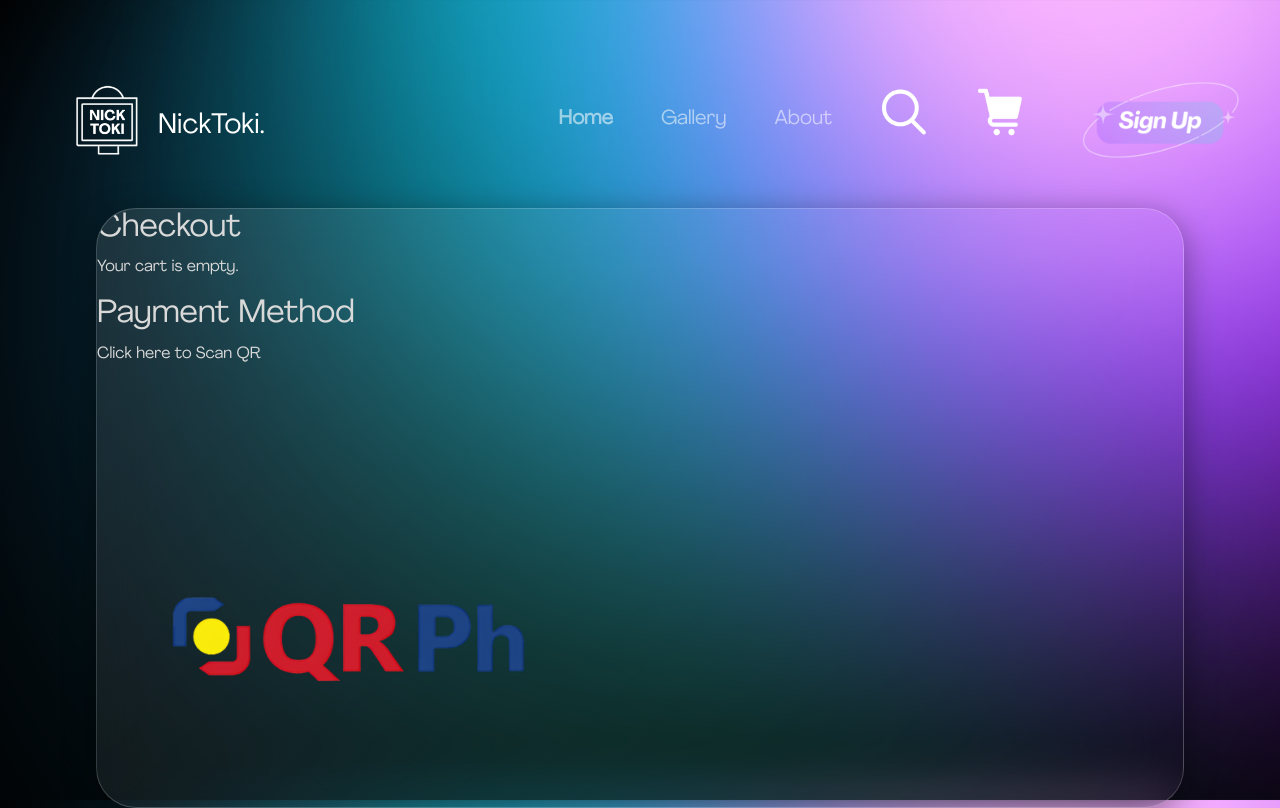
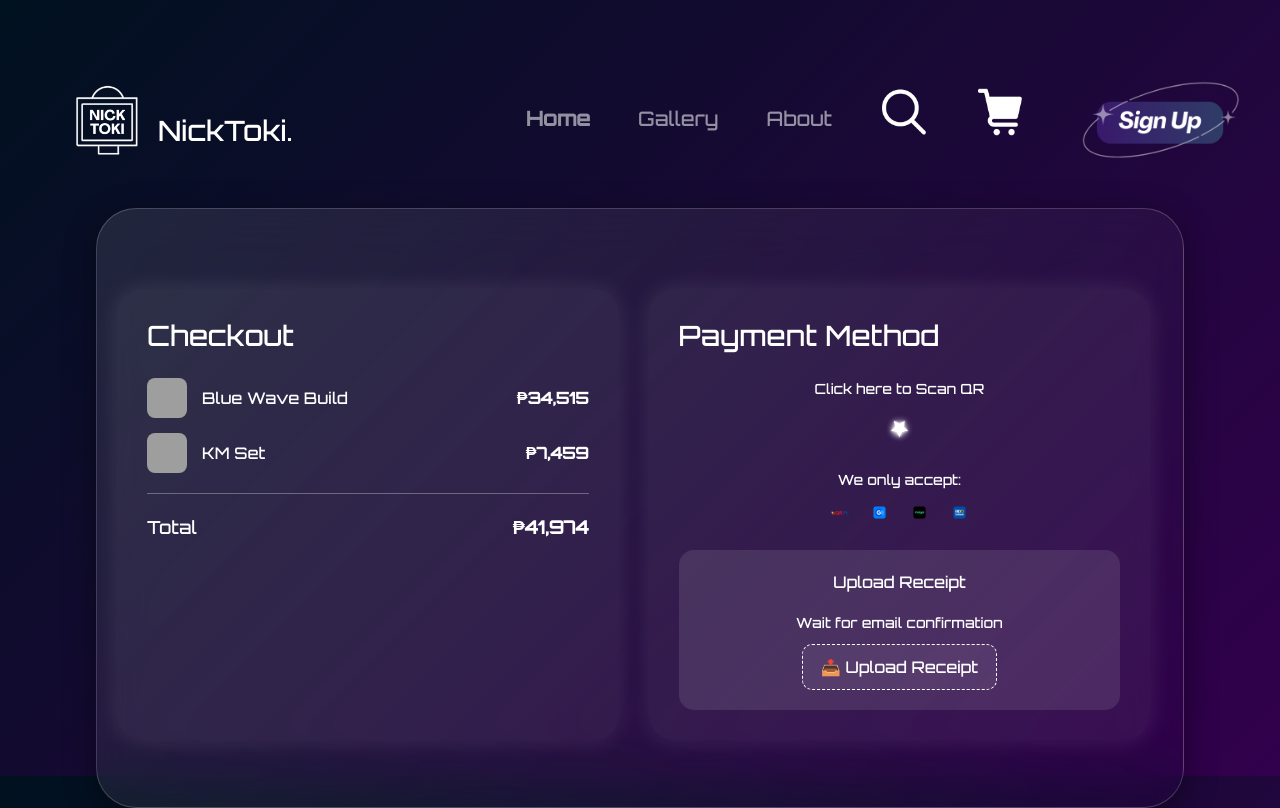
Before and after one commit to NickNakshies/NIckToki, a PHP site: page /cart.php in a window 1280 px wide. Run offline with PHP 8.4, Linux system fonts and the light colour scheme; some libraries are stand-ins or nearby versions; grey boxes are pictures that could not be loaded.

Commit message:
checkout - testing

```diff
--- a/cart.css
+++ b/cart.css
@@ -0,0 +1,122 @@
+body {
+  margin: 0;
+  font-family: 'Orbitron', sans-serif;
+  background: linear-gradient(135deg, #00111f, #32004d);
+  color: white;
+}
+
+.checkout-container {
+  max-width: 1100px;
+  margin: 60px auto;
+  padding: 20px;
+  display: flex;
+  justify-content: space-between;
+  gap: 30px;
+}
+
+.product-list, .payment-box {
+  background: rgba(255, 255, 255, 0.05);
+  border-radius: 25px;
+  padding: 30px;
+  flex: 1;
+  box-shadow: 0 0 25px rgba(255, 255, 255, 0.1);
+}
+
+h2 {
+  font-size: 28px;
+  margin-bottom: 25px;
+}
+
+.product-item {
+  display: flex;
+  justify-content: space-between;
+  align-items: center;
+  margin-bottom: 15px;
+}
+
+.product-label {
+  display: flex;
+  align-items: center;
+  gap: 15px;
+}
+
+.product-label img {
+  width: 40px;
+  height: 40px;
+  object-fit: cover;
+  border-radius: 8px;
+}
+
+.price {
+  font-weight: bold;
+}
+
+.total-line {
+  border-top: 1px solid rgba(255,255,255,0.3);
+  margin: 20px 0;
+}
+
+.total {
+  font-size: 18px;
+}
+
+.scan-label {
+  text-align: center;
+  margin-bottom: 10px;
+  font-size: 14px;
+}
+
+.scanqr {
+  display: block;
+  width: 40px;
+  margin: 0 auto 20px;
+}
+
+.accept-text {
+  text-align: center;
+  font-size: 14px;
+  margin-bottom: 10px;
+}
+
+.logos {
+  display: flex;
+  justify-content: center;
+  gap: 15px;
+  margin-bottom: 25px;
+}
+
+.logos img {
+  height: 25px;
+}
+
+.upload-section {
+  background: rgba(255,255,255,0.1);
+  border-radius: 15px;
+  padding: 20px;
+  text-align: center;
+}
+
+.upload-btn {
+  display: inline-block;
+  padding: 10px 18px;
+  background: #ffffff10;
+  border: 1px dashed white;
+  border-radius: 10px;
+  cursor: pointer;
+  margin-top: 10px;
+}
+
+.upload-btn:hover {
+  background: #ffffff20;
+}
+
+.upload-section input[type="file"] {
+  display: none;
+}
+
+.footer-note {
+  text-align: center;
+  margin-top: 60px;
+  font-size: 12px;
+  opacity: 0.7;
+}
--- a/cart.php
+++ b/cart.php
@@ -5,81 +5,73 @@
 <!DOCTYPE html>
 <html lang="en">
 <head>
-  <meta charset="UTF-8" />
-  <meta name="viewport" content="width=device-width, initial-scale=1.0"/>
+  <meta charset="UTF-8">
   <title>Checkout - NickToki</title>
   <link rel="stylesheet" href="https://fonts.googleapis.com/css2?family=Orbitron:wght@500&display=swap">
   <link rel="stylesheet" href="checkout.css">
-  <script src="https://cdn.jsdelivr.net/npm/sweetalert2@11"></script>
 </head>
 <body>
 
 <div class="checkout-container">
 
-  <!-- Product List -->
+  <!-- LEFT: Product Section -->
   <div class="product-list">
     <h2>Checkout</h2>
-    <div id="cart-items">
-      <!-- Items -->
-      <p id="empty-cart">Your cart is empty.</p>
+
+    <div class="product-item">
+      <div class="product-label">
+        <img src="../../assets/bluewave.png" alt="Blue Wave Build">
+        <span>Blue Wave Build</span>
+      </div>
+      <span class="price">₱34,515</span>
     </div>
 
-    <div class="total" id="cart-total" style="display:none;">
-      <strong>Total</strong>
-      <strong id="total-amount">₱0</strong>
+    <div class="product-item">
+      <div class="product-label">
+        <img src="../../assets/kmset.png" alt="KM Set">
+        <span>KM Set</span>
+      </div>
+      <span class="price">₱7,459</span>
+    </div>
+
+    <div class="total-line"></div>
+
+    <div class="product-item total">
+      <span>Total</span>
+      <span class="price">₱41,974</span>
     </div>
   </div>
 
-  <!-- Payment Box -->
+  <!-- RIGHT: Payment Section -->
   <div class="payment-box">
     <h2>Payment Method</h2>
 
-    <div class="qr-section">
-      <p>Click here to Scan QR</p>
+    <p class="scan-label">Click here to Scan QR</p>
+    <img src="../../assets/starscanqr.png" alt="Scan QR" class="scanqr">
+
+    <p class="accept-text">We only accept:</p>
+    <div class="logos">
       <img src="../../assets/qrph.png" alt="QR Ph">
-      <p class="accepted-payments">We only accept<br><strong style="color: #f5ea0a;">● QR Ph</strong></p>
+      <img src="../../assets/gcash.png" alt="GCash">
+      <img src="../../assets/maya.png" alt="Maya">
+      <img src="../../assets/bdo.png" alt="BDO">
     </div>
 
     <div class="upload-section">
-      <p>Upload Receipt<br><small>Wait for email confirmation</small></p>
-      <label for="receipt" class="upload-label">📤 Upload Receipt</label>
+      <p>Upload Receipt</p>
+      <small>Wait for email confirmation</small>
+      <label for="receipt" class="upload-btn">📤 Upload Receipt</label>
       <input type="file" id="receipt" name="receipt">
     </div>
   </div>
 
 </div>
 
+<!-- Footer -->
 <div class="footer-note">
-  No copyright infringement intended.<br>
+  No copyright infringement intended. <br>
   For educational purposes only.
 </div>
-
-<script>
-  let total = 0;
-
-  function addToCart(name, price) {
-    const cartItems = document.getElementById("cart-items");
-    const emptyNotice = document.getElementById("empty-cart");
-    const totalBox = document.getElementById("cart-total");
-    const totalAmount = document.getElementById("total-amount");
-
-    if (emptyNotice) emptyNotice.remove();
-    totalBox.style.display = "flex";
-
-    const item = document.createElement("div");
-    item.classList.add("product-item");
-    item.innerHTML = `
-      <span>${name}</span>
-      <span>₱${price}</span>
-    `;
-
-    cartItems.appendChild(item);
-
-    total += price;
-    totalAmount.textContent = `₱${total}`;
-  }
-
-</script>
 
 </body>
 </html>
```
